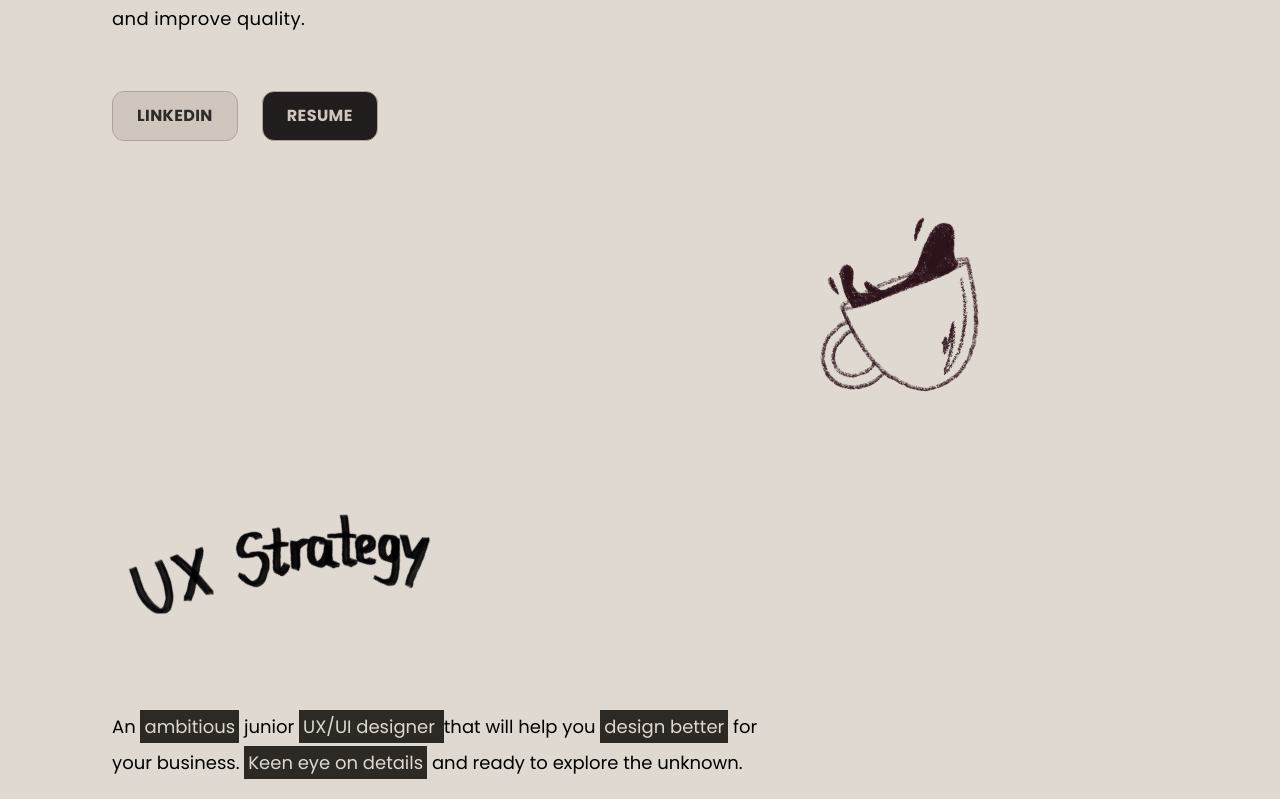
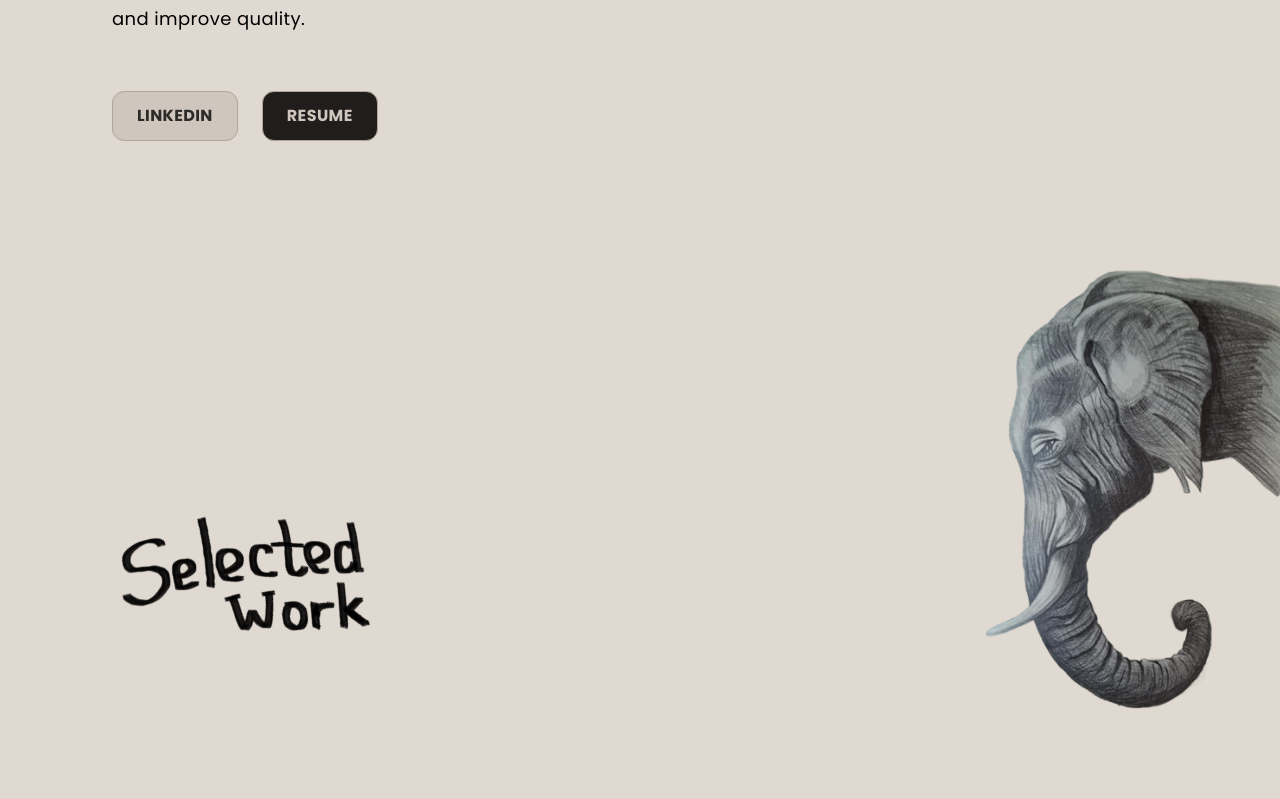
Before and after one commit to plamiiiM/personal_portfolio, a React (Vite) app: page / in a window 1280 px wide. Shown: the part 1341-2140 px from the top of the page. Built offline with nearby package versions, Linux system fonts and the light colour scheme; a web font is replaced by a local one.

Commit message:
Small change- reordered the sections

```diff
--- a/src/components/selected_work_section/selected_work_section.jsx
+++ b/src/components/selected_work_section/selected_work_section.jsx
@@ -4,7 +4,7 @@ import CaseStudyDescriptionComponent from "./case_study_description_component";
 
 const SelectedWorkSection = () => {
   return (
-    <>
+    <section className="mb-40">
       <section className="flex flex-row items-center justify-between">
         <img
           src="/selected_work_text.png"
@@ -45,7 +45,7 @@ const SelectedWorkSection = () => {
           caseStudyLink="https://example.com/equine-integration-case-study"
         />
       </main>
-    </>
+    </section>
   );
 };
 
--- a/src/pages/landing_page.jsx
+++ b/src/pages/landing_page.jsx
@@ -13,7 +13,7 @@ function LandingPage() {
         <PortfolioWithScribble />
         <ProfessionTitleName />
       </header>
-      <main className="ml-28 ">
+      <main className="ml-28 flex flex-col gap-y-20">
         <section className="relative mt-80">
           <img
             src="/scribble_graphite_big_color.png"
@@ -23,14 +23,14 @@ function LandingPage() {
 
           <IntroductionSection />
         </section>
-        <img
+        <SelectedWorkSection />
+        {/* <img
           src="/cup_with_coffee.png"
           alt="Cup with coffee"
           className="place-self-end mr-50 -rotate-26 w-[20rem]"
-        />
+        /> */}
         <UXStrategySection />
         <ExperienceSection />
-        <SelectedWorkSection />
       </main>
     </BackgroundTexture>
   );
```
